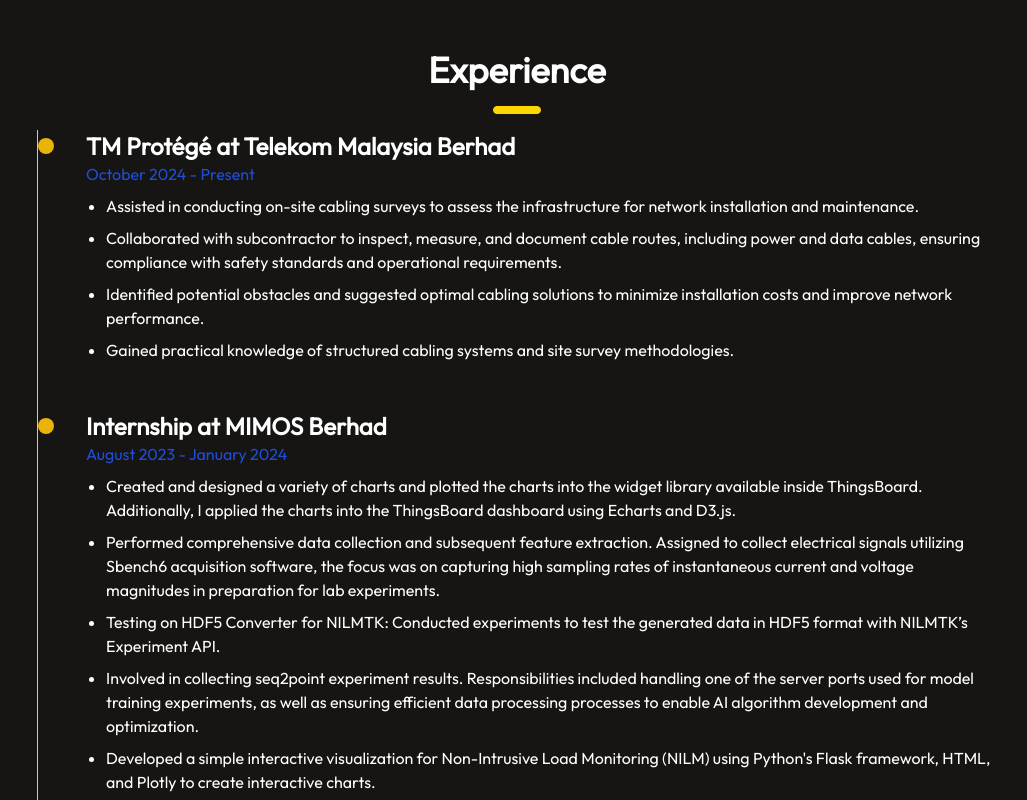
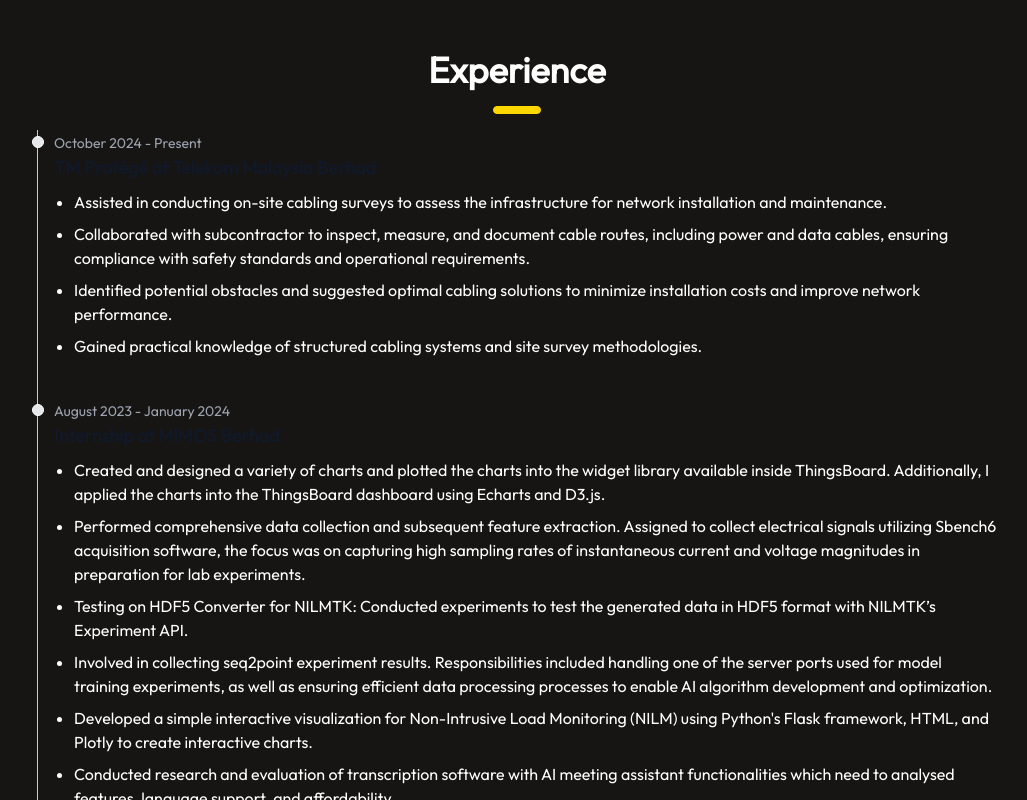
Before and after one commit to aimansyakir15/my-portfolio, a React (Create React App) app: page / in a window 1280 px wide. Shown: the part 1140-1940 px from the top of the page, without its empty margins (123-1150 px from the left). Built offline with nearby package versions, Linux system fonts and the light colour scheme.

Commit message:
Update ExperienceItem.js

```diff
--- a/src/Component/ExperienceItem.js
+++ b/src/Component/ExperienceItem.js
@@ -10,26 +10,32 @@
   });
 
   return (
-    <div
-      id="experience"
-      ref={ref}
-      className={`flex items-start mb-12 transform transition-transform duration-700 ${
-        inView ? "opacity-100 translate-y-0" : "opacity-0 translate-y-10"
-      }`}
-    >
-      <div className="flex-shrink-0 w-4 h-4 bg-yellow-500 rounded-full mt-2"></div>
-      <div className="ml-8">
-        <h2 className="text-1xl md:text-2xl font-bold">{experience.title}</h2>
-        <p className="text-sm md:text-base text-blue-700">{experience.date}</p>
-        <ul className="list-disc pl-5 mt-2">
+    <li ref={ref} className="mb-10 ml-4">
+      <div
+        className={`absolute w-3 h-3 bg-gray-200 rounded-full mt-1.5 -left-1.5 border border-white dark:border-white dark:bg-blue-700 transition-opacity duration-700 ${
+          inView ? "opacity-100" : "opacity-0"
+        }`}
+      ></div>
+      <div
+        className={`transition-transform duration-700 ease-out ${
+          inView ? "transform bounce-in" : "opacity-0"
+        }`}
+      >
+        <time className="mb-1 text-sm font-normal leading-none text-gray-400 dark:text-blue-700">
+          {experience.date}
+        </time>
+        <h3 className="text-lg font-semibold text-gray-900 dark:text-white">
+          {experience.title}
+        </h3>
+        <ul className="list-disc pl-5 mt-2 text-base font-normal">
           {experience.description.map((item, index) => (
-            <li key={index} className="text-sm md:text-base mt-2">
+            <li key={index} className="mt-2">
               {item}
             </li>
           ))}
         </ul>
       </div>
-    </div>
+    </li>
   );
 };
 
```
